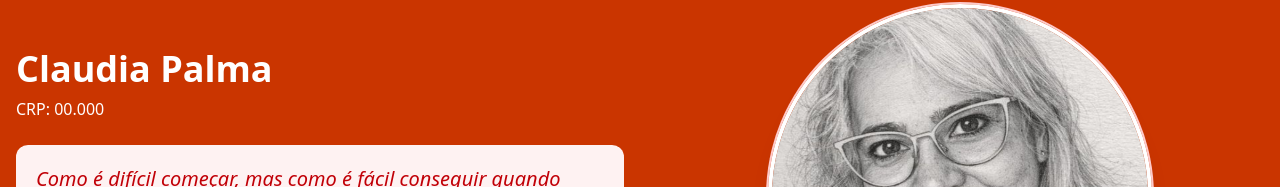
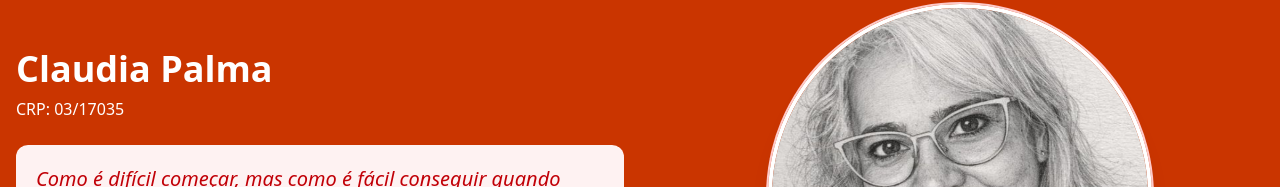
Before and after one commit to flavio16silva/page-claudia-react, a React (Vite) app: page / in a window 1280 px wide. Shown: the part 108-295 px from the top of the page. Built offline with nearby package versions, Linux system fonts and the light colour scheme.

Commit message:
Home -> CRP inserido no home

```diff
--- a/src/components/home.jsx
+++ b/src/components/home.jsx
@@ -14,7 +14,7 @@ const Home = () => {
               <h2 className="text-3xl md:text-4xl font-bold text-white mb-2">
                 Claudia Palma
               </h2>
-              <p className="text-white mb-6">CRP: 00.000</p>
+              <p className="text-white mb-6">CRP: 03/17035</p>
 
               <div className="bg-red-50 p-5 rounded-xl mb-6">
                 <p className="text-lg md:text-xl text-red-700 italic">
```
